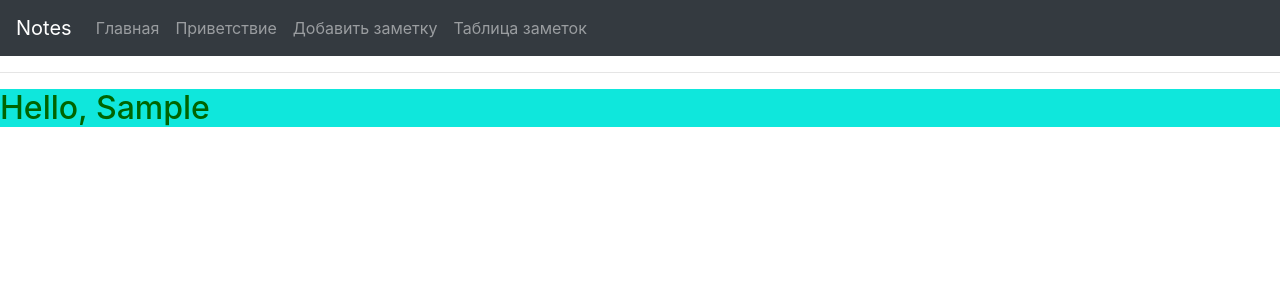
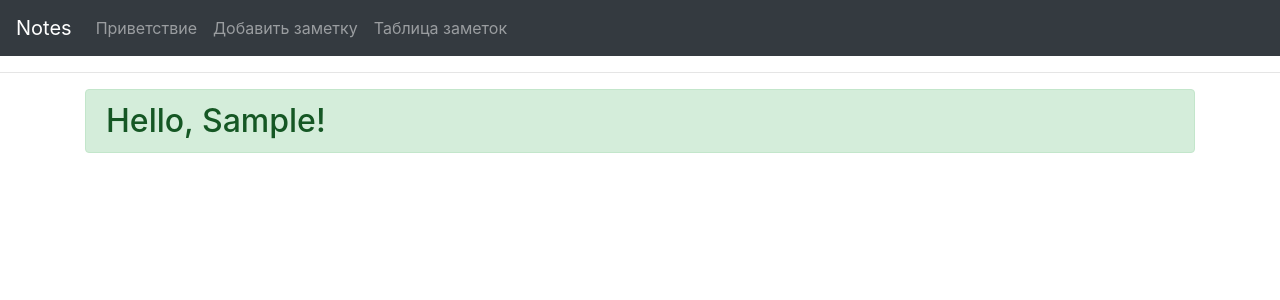
Before and after one commit to Ataiskih/hw_26_notes, a Flask app: a page that uses templates/base.html in a window 1280 px wide. Shown: the top 300 px of the page. Run offline with Flask 2, Linux system fonts and the light colour scheme; some libraries are stand-ins or nearby versions.

Commit message:
added container
added container
deleted nav main

```diff
--- a/templates/base.html
+++ b/templates/base.html
@@ -7,6 +7,8 @@
 
     <link rel="stylesheet" href="https://stackpath.bootstrapcdn.com/bootstrap/4.1.3/css/bootstrap.min.css" integrity="sha384-MCw98/SFnGE8fJT3GXwEOngsV7Zt27NXFoaoApmYm81iuXoPkFOJwJ8ERdknLPMO" crossorigin="anonymous">
     <link rel="stylesheet" href="{{ url_for('static', filename='mystyle.css') }}">
+    <script src="https://code.jquery.com/jquery-3.4.1.slim.min.js" integrity="sha384-J6qa4849blE2+poT4WnyKhv5vZF5SrPo0iEjwBvKU7imGFAV0wwj1yYfoRSJoZ+n" crossorigin="anonymous"></script>
+    <script src="https://cdn.jsdelivr.net/npm/popper.js@1.16.0/dist/umd/popper.min.js" integrity="sha384-Q6E9RHvbIyZFJoft+2mJbHaEWldlvI9IOYy5n3zV9zzTtmI3UksdQRVvoxMfooAo" crossorigin="anonymous"></script>
     <script src="https://stackpath.bootstrapcdn.com/bootstrap/4.1.3/js/bootstrap.min.js" integrity="sha384-ChfqqxuZUCnJSK3+MXmPNIyE6ZbWh2IMqE241rYiqJxyMiZ6OW/JmZQ5stwEULTy" crossorigin="anonymous"></script>
 
     {%  block staticfiles %}
@@ -27,9 +29,6 @@
         <div class="collapse navbar-collapse" id="collapsibleNavbar">
           <ul class="navbar-nav">
             <li class="nav-item">
-              <a class="nav-link" href="{{ url_for('index') }}">Главная</a>
-            </li>
-            <li class="nav-item">
               <a class="nav-link" href="{{ url_for('hello',user_name='аноним') }}">Приветствие</a>
             </li>
             <li class="nav-item">
@@ -43,8 +42,10 @@
       </nav>
 
     <hr>
+    <div class="container">
     {% block content %}
 
     {% endblock %}
+  </div>
 </body>
 </html>
--- a/templates/hello.html
+++ b/templates/hello.html
@@ -1,6 +1,4 @@
 {% extends "base.html" %}
 {% block content %}
-<div id="helloid"><h2>
-    Hello, {{ user_name }}
-</h2></div>
+<h2 class="alert alert-success">Hello, {{ user_name }}!</h2>
 {% endblock %}
--- a/templates/table.html
+++ b/templates/table.html
@@ -2,7 +2,7 @@
 
 {% block content %}
 
-    <table border="1" class="table">
+<table class="table table-dark table-hover table-bordered">
         <thead>
             <tr>
                 <th>Дата</th>
```
